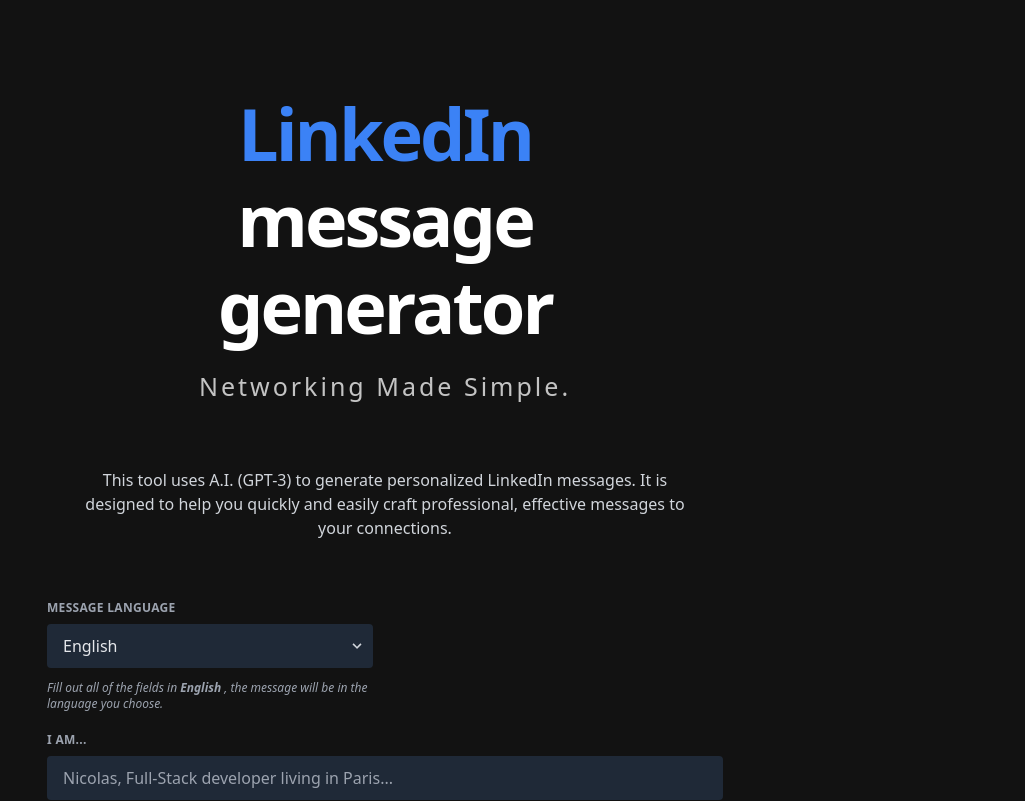
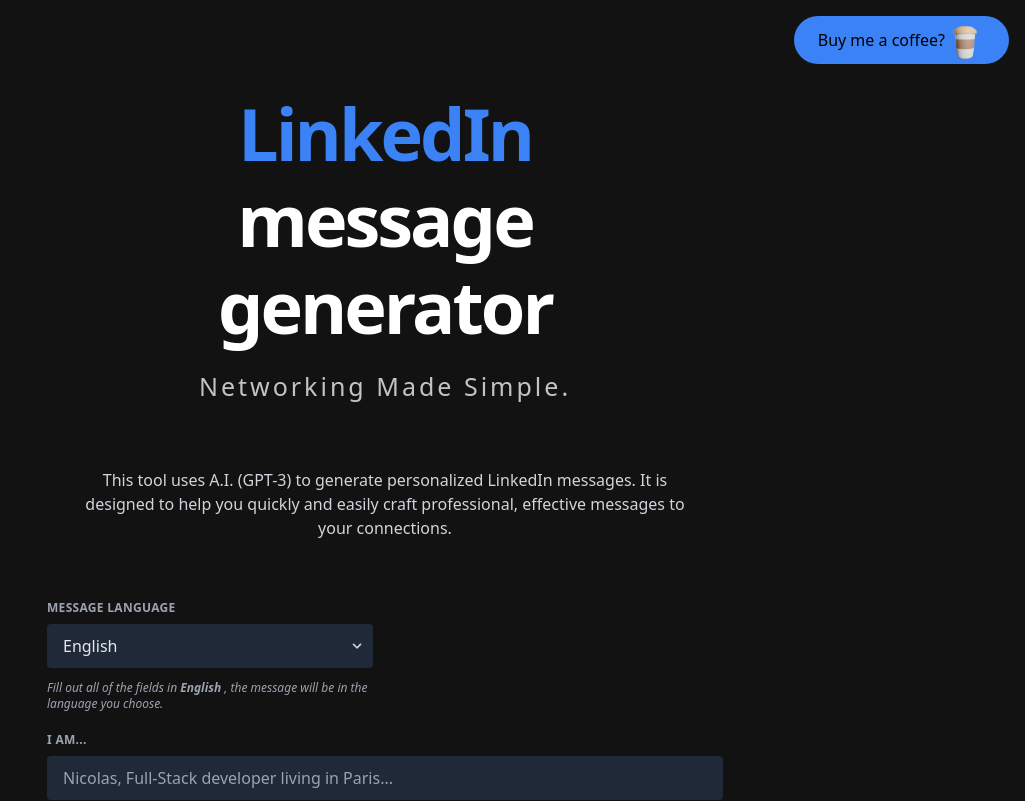
Before and after one commit to n-schuldt/gpt3-linkedin-message-generator, a Next.js app: page / in a window 1280 px wide. Shown: the top 801 px of the page, without its empty margins (255-1280 px from the left). Built offline with nearby package versions, Linux system fonts and the light colour scheme.

Commit message:
Added Buy me a coffee button

```diff
--- /dev/null
+++ b/pages/components/Coffee.js
@@ -0,0 +1,22 @@
+//Buy me a coffee react component
+
+import React from "react";
+import Image from "next/image";
+import coffee from "../../assets/coffee.png";
+
+const Coffee = () => {
+  return (
+    <a
+      className="flex items-center bg-blue-500 px-6 py-1 rounded-full hover:bg-blue-300
+        "
+      href="https://donate.stripe.com/cN2dRndRu9bqfcY6oo"
+    >
+      <h3 className="font-thin blue">Buy me a coffee?</h3>
+      <Image src={coffee} alt="coffee" width={40} height={40} />
+    </a>
+
+    //button with a link to a stripe donation page
+  );
+};
+
+export default Coffee;
--- a/pages/index.js
+++ b/pages/index.js
@@ -1,12 +1,17 @@
 import Head from "next/head";
 import Image from "next/image";
 import { useState } from "react";
+import Coffee from "./components/Coffee";
 import Footer from "./components/Footer";
 import PromptForm from "./components/PromptForm";
 
 const Home = () => {
   return (
     <>
+      <div className="absolute top-4 right-4 z-10">
+        <Coffee />
+      </div>
+
       <div className="root">
         <Head>
           <title>GPT-3 Writer</title>
```
Also changed, not shown: assets/coffee.png (added).
